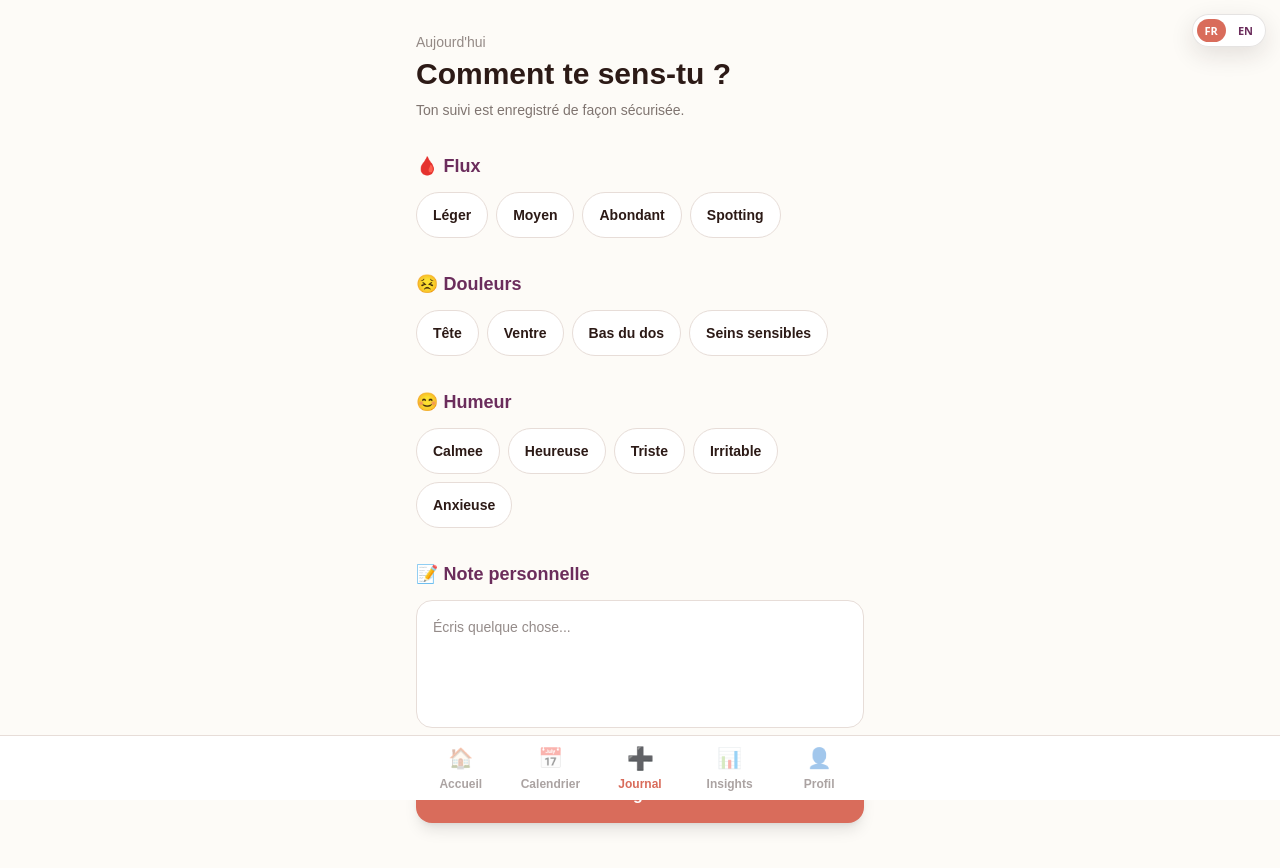
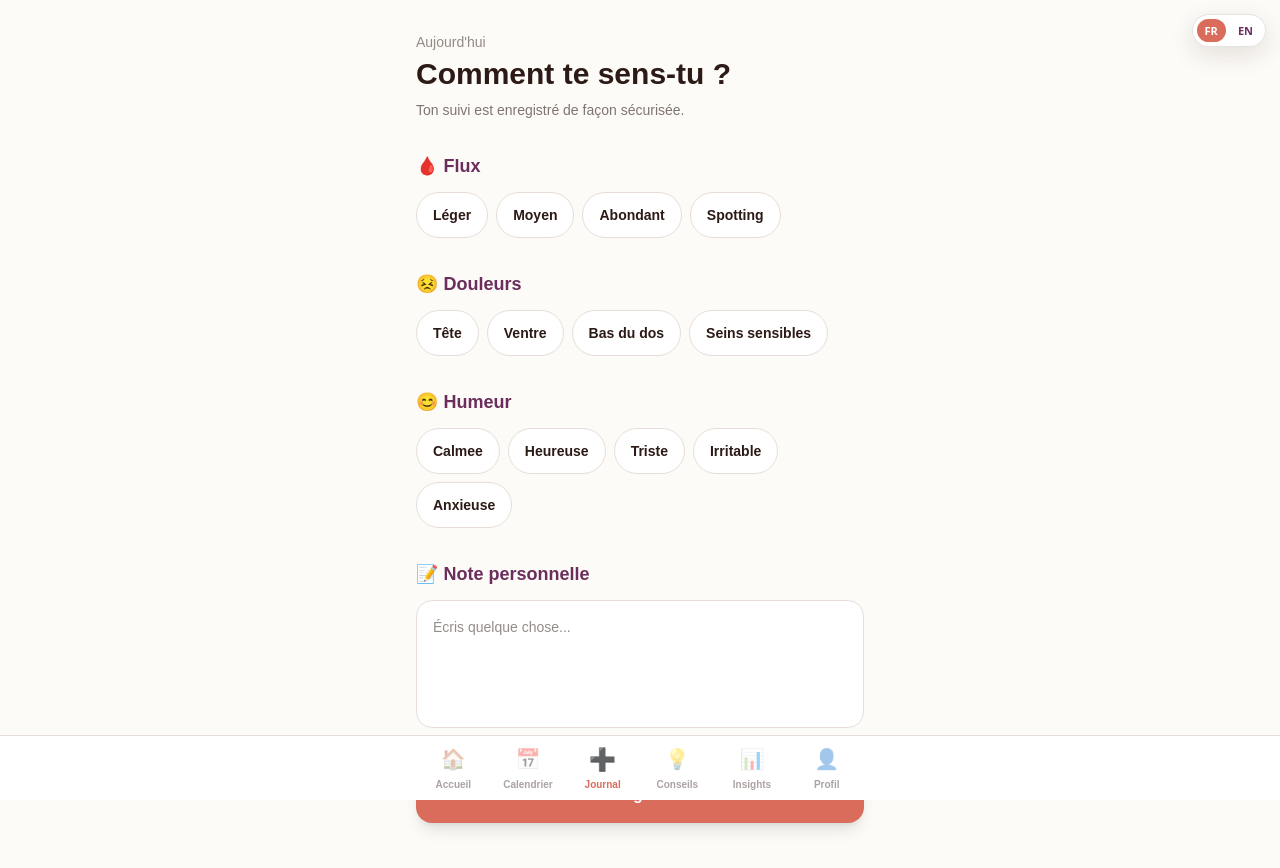
Before and after one commit to mountaga-tall/NAYA, a Next.js app: page /journal in a window 1280 px wide. Shown: the top 868 px of the page. Built offline with nearby package versions, Linux system fonts and the light colour scheme.

Commit message:
Ajouter Conseils au menu principal

```diff
--- a/components/BottomNav.tsx
+++ b/components/BottomNav.tsx
@@ -4,31 +4,12 @@ import Link from "next/link";
 import { usePathname } from "next/navigation";
 
 const items = [
-  {
-    name: "Accueil",
-    path: "/accueil",
-    icon: "🏠",
-  },
-  {
-    name: "Calendrier",
-    path: "/calendrier",
-    icon: "📅",
-  },
-  {
-    name: "Journal",
-    path: "/journal",
-    icon: "➕",
-  },
-  {
-    name: "Insights",
-    path: "/insights",
-    icon: "📊",
-  },
-  {
-    name: "Profil",
-    path: "/profil",
-    icon: "👤",
-  },
+  { name: "Accueil", path: "/accueil", icon: "🏠" },
+  { name: "Calendrier", path: "/calendrier", icon: "📅" },
+  { name: "Journal", path: "/journal", icon: "➕" },
+  { name: "Conseils", path: "/conseils", icon: "💡" },
+  { name: "Insights", path: "/insights", icon: "📊" },
+  { name: "Profil", path: "/profil", icon: "👤" },
 ];
 
 export default function BottomNav() {
@@ -36,7 +17,7 @@ export default function BottomNav() {
 
   return (
     <nav className="fixed bottom-0 left-0 right-0 z-50 border-t border-[#E7DDD8] bg-white">
-      <div className="mx-auto grid h-16 max-w-md grid-cols-5">
+      <div className="mx-auto grid h-16 max-w-md grid-cols-6">
         {items.map((item) => {
           const active = pathname === item.path;
 
@@ -44,20 +25,14 @@ export default function BottomNav() {
             <Link
               key={item.path}
               href={item.path}
-              className={`flex flex-col items-center justify-center gap-1 text-xs font-semibold transition ${
-                active
-                  ? "text-[#D96C5B]"
-                  : "text-[#2C1A16]/40"
+              aria-current={active ? "page" : undefined}
+              className={`flex min-w-0 flex-col items-center justify-center gap-1 whitespace-nowrap text-[10px] font-semibold transition ${
+                active ? "text-[#D96C5B]" : "text-[#2C1A16]/40"
               }`}
             >
-              <span
-                className={`text-xl ${
-                  active ? "scale-110" : ""
-                }`}
-              >
+              <span className={`text-xl ${active ? "scale-110" : ""}`}>
                 {item.icon}
               </span>
-
               <span>{item.name}</span>
             </Link>
           );
```
